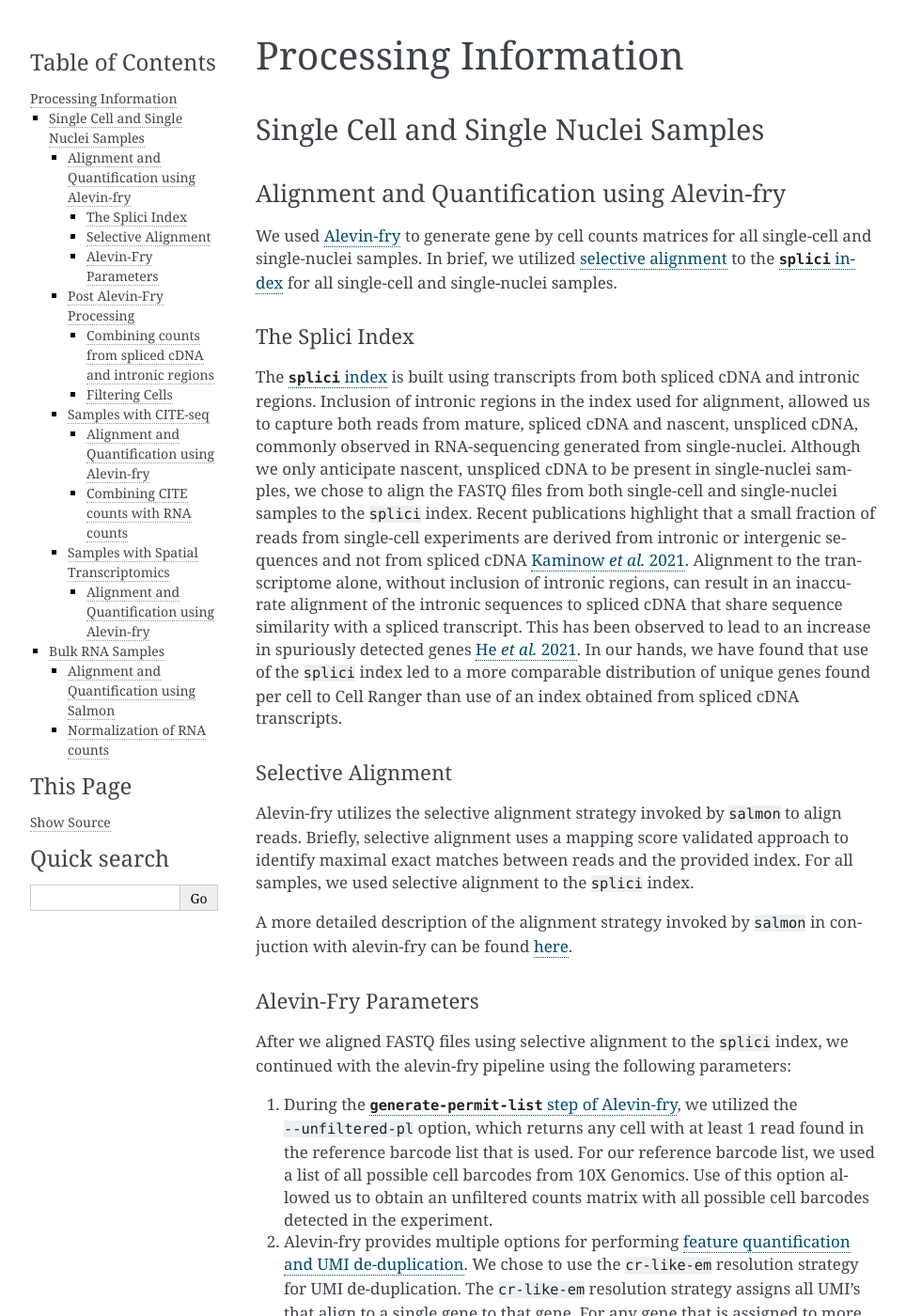
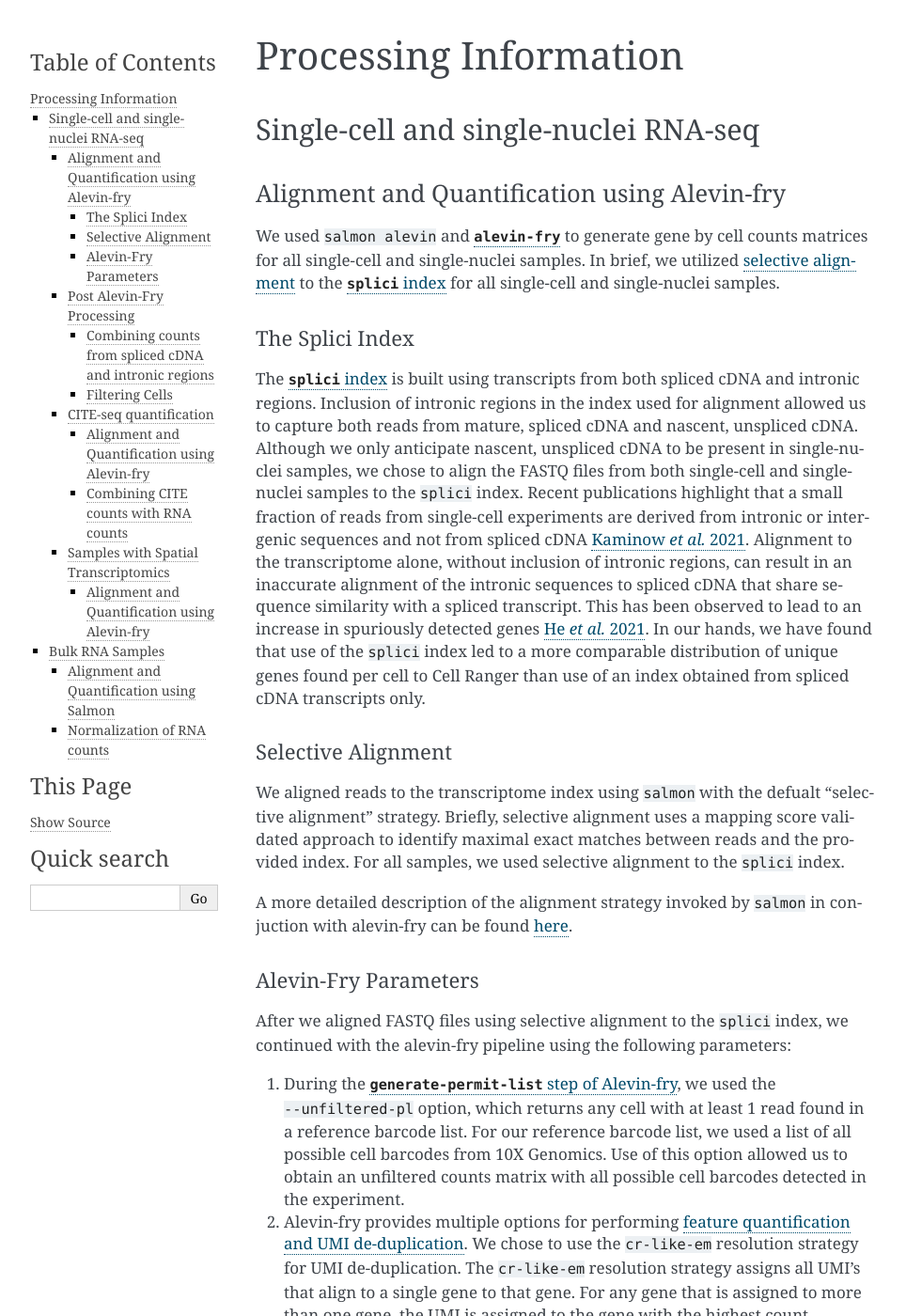
Before and after one commit to DongzeHE/scpca-docs, a Sphinx documentation site: the page built from docs/processing_information.md, in a window 1280 px wide and 1400 px high. Shown: the whole window at 94% size, without its empty margins (148-1112 px from the left). Built offline with Sphinx 7.4.7, drawn with Linux system fonts in a browser that asks for light colours; some of the changed text lies outside the part shown.

Commit message:
Apply suggestions from code review
Co-authored-by: Joshua Shapiro <josh.shapiro@ccdatalab.org>

```diff
--- a/docs/processing_information.md
+++ b/docs/processing_information.md
@@ -1,25 +1,25 @@
 # Processing Information
 
-## Single Cell and Single Nuclei Samples
+## Single-cell and single-nuclei RNA-seq
 
 ### Alignment and Quantification using Alevin-fry
 
-We used [Alevin-fry](https://alevin-fry.readthedocs.io/en/latest/) to generate gene by cell counts matrices for all single-cell and single-nuclei samples.
+We used `salmon alevin` and [`alevin-fry`](https://alevin-fry.readthedocs.io/en/latest/) to generate gene by cell counts matrices for all single-cell and single-nuclei samples.
 In brief, we utilized [selective alignment](#selective-alignment) to the [`splici` index](#the-splici-index) for all single-cell and single-nuclei samples.
 
 #### The Splici Index
 
 The [`splici` index](https://combine-lab.github.io/alevin-fry-tutorials/2021/improving-txome-specificity/) is built using transcripts from both spliced cDNA and intronic regions.
-Inclusion of intronic regions in the index used for alignment, allowed us to capture both reads from mature, spliced cDNA and nascent, unspliced cDNA, commonly observed in RNA-sequencing generated from single-nuclei.
+Inclusion of intronic regions in the index used for alignment allowed us to capture both reads from mature, spliced cDNA and nascent, unspliced cDNA.
 Although we only anticipate nascent, unspliced cDNA to be present in single-nuclei samples, we chose to align the FASTQ files from both single-cell and single-nuclei samples to the `splici` index.
 Recent publications highlight that a small fraction of reads from single-cell experiments are derived from intronic or intergenic sequences and not from spliced cDNA [Kaminow _et al._ 2021](https://www.biorxiv.org/content/10.1101/2021.05.05.442755v1.full#sec-5).
 Alignment to the transcriptome alone, without inclusion of intronic regions, can result in an inaccurate alignment of the intronic sequences to spliced cDNA that share sequence similarity with a spliced transcript.
 This has been observed to lead to an increase in spuriously detected genes [He _et al._ 2021](https://www.biorxiv.org/content/10.1101/2021.06.29.450377v1.full.pdf).
-In our hands, we have found that use of the `splici` index led to a more comparable distribution of unique genes found per cell to Cell Ranger than use of an index obtained from spliced cDNA transcripts.
+In our hands, we have found that use of the `splici` index led to a more comparable distribution of unique genes found per cell to Cell Ranger than use of an index obtained from spliced cDNA transcripts only.
 
 #### Selective Alignment
 
-Alevin-fry utilizes the selective alignment strategy invoked by `salmon` to align reads.
+We aligned reads to the transcriptome index using `salmon` with the defualt "selective alignment" strategy.
 Briefly, selective alignment uses a mapping score validated approach to identify maximal exact matches between reads and the provided index.
 For all samples, we used selective alignment to the `splici` index.
 
@@ -29,7 +29,7 @@ A more detailed description of the alignment strategy invoked by `salmon` in con
 
 After we aligned FASTQ files using selective alignment to the `splici` index, we continued with the alevin-fry pipeline using the following parameters:
 
-1. During the [`generate-permit-list` step of Alevin-fry](https://alevin-fry.readthedocs.io/en/latest/generate_permit_list.html), we utilized the `--unfiltered-pl` option, which returns any cell with at least 1 read found in the reference barcode list that is used.
+1. During the [`generate-permit-list` step of Alevin-fry](https://alevin-fry.readthedocs.io/en/latest/generate_permit_list.html), we used the `--unfiltered-pl` option, which returns any cell with at least 1 read found in a reference barcode list.
 For our reference barcode list, we used a list of all possible cell barcodes from 10X Genomics.
 Use of this option allowed us to obtain an unfiltered counts matrix with all possible cell barcodes detected in the experiment.
 
@@ -47,7 +47,7 @@ For single-nuclei samples, all counts for spliced cDNA and intronic regions were
 
 #### Filtering Cells
 
-### Samples with CITE-seq
+### CITE-seq quantification
 
 #### Alignment and Quantification using Alevin-fry
 
```
